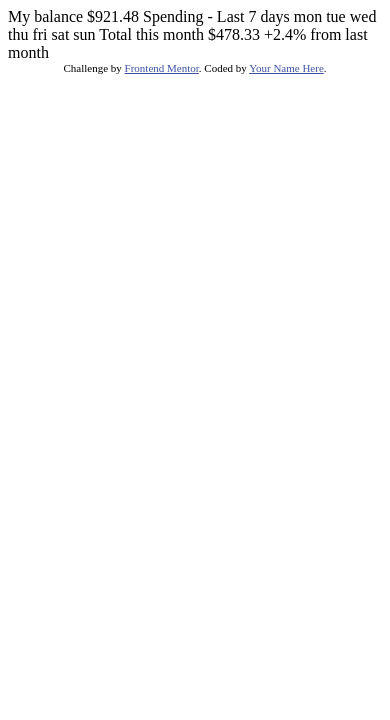
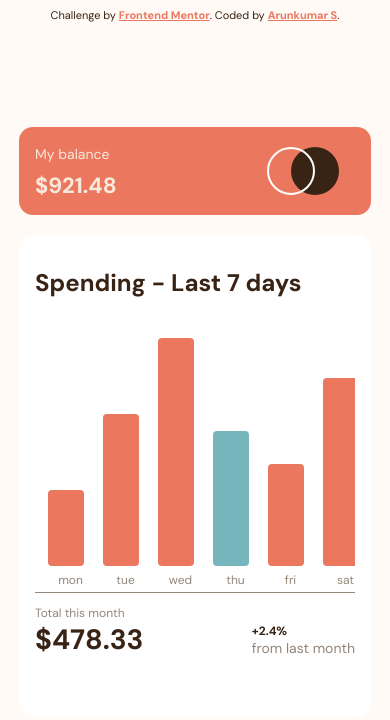
Before and after one commit to arunkumar0398/expenses-chart-component, a plain HTML site: page index.html in a window 390 px wide. Drawn offline with nearby package versions, Linux system fonts and the light colour scheme; no server answers.

Commit message:
styling and script changes for expense chart
- desktop view: styling and script changes for expense chart
- mobile view: styling changes for expense chart

```diff
--- /dev/null
+++ b/css/style.css
@@ -0,0 +1,208 @@
+@import url('https://fonts.googleapis.com/css2?family=DM+Sans:opsz,wght@9..40,400;9..40,700&display=swap');
+
+body {
+    background-color: hsl(33, 100%, 98%);
+}
+
+.expense-chart {
+    position: absolute;
+    top: 50%;
+    left: 50%;
+    transform: translateX(-50%) translateY(-50%);
+}
+
+.balance-header {
+    display: block;
+    background-color: hsl(10, 79%, 65%);
+    width: 470px;
+    height: 80px;
+    padding: 16px;
+    padding-top: 4px;
+    padding-bottom: 4px;
+    border-radius: 14px;
+}
+
+.title-and-amount {
+    float: left;
+}
+
+.title-and-amount .title {
+    font-size: 14px;
+    font-family: 'DM Sans', sans-serif;
+    color: hsl(27, 66%, 92%);
+    font-weight: 400;
+    margin-bottom: 0;
+}
+
+.title-and-amount .amount {
+    margin-top: 8px;
+    font-size: 22px;
+    font-family: 'DM Sans', sans-serif;
+    font-weight: 700;
+    color: hsl(27, 66%, 92%);
+    margin-bottom: 0;
+}
+
+.expense-logo {
+    width: auto;
+    height: auto;
+    padding: 16px;
+    float: right;
+}
+
+.chart-info {
+    background-color: hsl(0deg 0% 100%);
+    padding: 16px;
+    border-radius: 14px;
+    margin-top: 20px;
+    height: 450px;
+}
+
+.chart-info .chart-title {
+    font-size: 24px;
+    color: hsl(25, 47%, 15%);
+    font-family: 'DM Sans', sans-serif;
+    font-weight: 700;
+}
+
+/* Bar Chart */
+
+  .chart-container{
+    position: relative;
+    margin-top: 40px;
+  }
+
+  svg{
+    border-radius: .123rem;
+  }
+  .bar {
+    fill: hsl(10, 79%, 65%);
+    transition: all 150ms ease;
+  }
+
+  .bar:hover {
+    fill: hsl(10, 64%, 81%);
+  }
+
+  .axis--x path {
+    visibility: hidden;
+  }
+
+  .axis--y {
+    visibility: hidden;
+  }
+
+  svg text{
+    fill: black;
+  }
+
+  .tick line {
+    visibility: hidden;
+  }
+
+  .tick text {
+    font-size: 12px;
+    font-family: 'DM Sans', sans-serif;
+    fill: hsl(28, 10%, 53%);
+  }
+
+  /* tip */
+  .tip{
+    width: 3rem;
+    padding: 5px;
+    font-size: 14px;
+    font-weight: 700;
+    color: hsl(27, 66%, 92%);
+    font-family: 'DM Sans', sans-serif;
+    background-color: hsl(25, 47%, 15%);
+    text-align: center;
+    box-shadow: 0px 2px 10px -2px #aaa;
+    border: 1px solid #444;
+    border-radius: 6px;
+    transition: all 160ms cubic-bezier(0.455, 0.03, 0.515, 0.955);
+  }
+  .tip::after{
+    content: " ";
+    position: absolute;
+    bottom: -.5rem;
+    left: 50%;
+    margin-left: -.5rem;
+    border-style: none;
+    border-width: .5rem .5rem 0 .5rem;
+    border-color: #444 transparent transparent transparent;
+  }
+
+  .chart-breakline {
+    width: 100%;
+    height: 0.5px;
+    background-color: hsl(28, 10%, 53%);
+  }
+
+  /*  */
+
+  .month-balance {
+    display: block;
+  }
+
+  .current--month {
+    float: left;
+
+  }
+
+  .current--month .currentmonth--text {
+    font-size: 12px;
+    font-family: 'DM Sans', sans-serif;
+    color: hsl(28, 10%, 53%);
+    margin-bottom: 0;
+  }
+  .current--month .currentmonth--amount {
+    font-size: 28px;
+    font-family: 'DM Sans', sans-serif;
+    color: hsl(25, 47%, 15%);
+    font-weight: 700;
+    margin: 0px;
+  }
+
+  .previous--month {
+    float: right;
+  }
+
+  .previous--month .previousmonth--percentage {
+    font-size: 12px;
+    font-family: 'DM Sans', sans-serif;
+    font-weight: 700;
+    color:hsl(25, 47%, 15%);
+    margin-top: 40px;
+    margin-bottom: 0;
+  }
+  .previous--month .previousmonth--text {
+    font-size: 14px;
+    color: hsl(28, 10%, 53%);
+    font-family: 'DM Sans', sans-serif;
+    margin: 0;
+  }
+
+
+  @media only screen and (max-width: 480px) {
+    .balance-header {
+      width: 320px;
+    }
+
+    .background-style {
+      width: 320px;
+      height: 250px;
+    }
+
+    rect {
+      width: 36px;
+    }
+
+    .whole-chart {
+      transform: translate(0px , 0px);
+    }
+
+    .previous--month .previousmonth--percentage {
+      margin-top: 30px;
+    }
+
+  }
--- a/index.html
+++ b/index.html
@@ -1,43 +1,66 @@
 <!DOCTYPE html>
 <html lang="en">
-<head>
-  <meta charset="UTF-8">
-  <meta name="viewport" content="width=device-width, initial-scale=1.0"> <!-- displays site properly based on user's device -->
+  <head>
+    <meta charset="UTF-8">
+    <meta name="viewport" content="width=device-width, initial-scale=1.0"> <!-- displays site properly based on user's device -->
 
-  <link rel="icon" type="image/png" sizes="32x32" href="./images/favicon-32x32.png">
+    <link rel="icon" type="image/png" sizes="32x32" href="./images/favicon-32x32.png">
 
-  <title>Frontend Mentor | Expenses chart component</title>
+    <title>Frontend Mentor | Expenses chart component</title>
+
+    <link rel="stylesheet" href="./css/style.css">
 
   <!-- Feel free to remove these styles or customise in your own stylesheet 👍 -->
   <style>
-    .attribution { font-size: 11px; text-align: center; }
-    .attribution a { color: hsl(228, 45%, 44%); }
+    .attribution { font-size: 11px; text-align: center; font-family: 'DM Sans', sans-serif; color: hsl(25, 47%, 15%); }
+    .attribution a { color: hsl(10, 79%, 65%); font-weight: 600; }
   </style>
 </head>
 <body>
 
-  My balance
-  $921.48
+  <div class="expense-chart">
+    <div class="balance-header">
+      <div class="title-and-amount">
+        <p class="title">My balance</p>
 
-  Spending - Last 7 days
+        <p class="amount">$921.48</p>
+      </div>
+      <div class="expense-logo">
+        <img src="./images/logo.svg" alt="expense logo">
+      </div>
+    </div>
 
-  mon
-  tue
-  wed
-  thu
-  fri
-  sat
-  sun
+    <div class="chart-info">
+      <h1 class="chart-title">Spending - Last 7 days</h1>
 
-  Total this month
-  $478.33
+      <section class="chart-container">
+        <svg width="460" height="290" ></svg>
+      </section>
 
-  +2.4%
-  from last month
+      <div class="chart-breakline"></div>
+
+      <div class="month-balance">
+        <div class="current--month">
+          <p class="currentmonth--text">Total this month</p>
+          <p class="currentmonth--amount">$478.33</p>
+        </div>
+
+        <div class="previous--month">
+          <p class="previousmonth--percentage">+2.4%</p>
+          <p class="previousmonth--text">from last month</p>
+        </div>
+      </div>
+    </div>
+
+  </div>
 
   <div class="attribution">
     Challenge by <a href="https://www.frontendmentor.io?ref=challenge" target="_blank">Frontend Mentor</a>.
-    Coded by <a href="#">Your Name Here</a>.
+    Coded by <a href="https://www.frontendmentor.io/profile/arunkumar0398" target="_blank">Arunkumar S</a>.
   </div>
+
+  <script src='https://d3js.org/d3.v4.min.js'></script>
+
+  <script src="./js/chart.js" async></script>
 </body>
 </html>
--- /dev/null
+++ b/js/chart.js
@@ -0,0 +1,121 @@
+let static_data = [
+  {
+    "day": "mon",
+    "amount": 17.45
+  },
+  {
+    "day": "tue",
+    "amount": 34.91
+  },
+  {
+    "day": "wed",
+    "amount": 52.36
+  },
+  {
+    "day": "thu",
+    "amount": 31.07
+  },
+  {
+    "day": "fri",
+    "amount": 23.39
+  },
+  {
+    "day": "sat",
+    "amount": 43.28
+  },
+  {
+    "day": "sun",
+    "amount": 25.48
+  }];
+
+  const now = new Date();
+  const daysOfWeek = ['Sunday', 'Monday', 'Tuesday', 'Wednesday', 'Thursday', 'Friday', 'Saturday'];
+  const dayOfWeek = now.getDay();
+
+  let tip = d3.select(".chart-container")
+      .append("div")
+      .attr("class", "tip")
+      .style("position", "absolute")
+      .style("z-index", "10")
+      .style("visibility", "hidden");
+
+  let svg = d3.select("svg").attr("class", "background-style"),
+      margin = {top: 20, right: 20, bottom: 42, left: 40},
+      width = +svg.attr("width") - margin.left - margin.right,
+      height = +svg.attr("height") - margin.top - margin.bottom;
+
+  let x = d3.scaleBand().rangeRound([0, width]).padding(0.19),
+      y = d3.scaleLinear().rangeRound([height, 0]);
+
+  let g = svg.append("g")
+      .attr("class","whole-chart")
+      .attr("transform", "translate(" + (margin.left-10) + "," + (margin.top+10) + ")");
+
+  d3.json("apiPlaceholderURL", function(error, data) {
+    data = static_data;
+
+    x.domain(data.map(function(d) { return d.day; }));
+    y.domain([0, d3.max(data, function(d) { return d.amount; })]);
+
+    g.append("g")
+        .attr("class", "axis axis--x")
+        .attr("transform", "translate(0," + height + ")")
+        .call(d3.axisBottom(x))
+     .append("text")
+        .attr("y", 6)
+        .attr("dy", "2.5em")
+        .attr("dx", width/2 - margin.left)
+        .attr("text-anchor", "start")
+
+    // g.append("g")
+    //     .attr("class", "axis axis--y")
+    //     .call(d3.axisLeft(y).ticks(10))
+    //   .append("text")
+    //     .attr("transform", "rotate(-90)")
+    //     .attr("y", 6)
+    //     .attr("dy", "0.71em")
+    //     .attr("text-anchor", "end")
+
+
+    g.selectAll(".bar")
+      .data(data)
+      .enter().append("rect")
+        .attr("class", "bar")
+        .attr("rx", "4")
+        .attr("x", function(d) { return x(d.day); })
+        .attr("y", function(d) { return y(d.amount); })
+        .attr("width", x.bandwidth())
+        .attr("height", function(d) { return height - y(d.amount)})
+        .on("mouseover", function(d) {return tip.text('$'+d.amount).style("visibility", "visible").style("top", y(d.amount) - 18+ 'px' ).style("left", x(d.day) + x.bandwidth() - 21 + 'px')})
+	    //.on("mousemove", function(){return tooltip.style("top", (d3.event.pageY-10)+"px").style("left",(d3.event.pageX+10)+"px");})
+	    .on("mouseout", function(){return tip.style("visibility", "hidden");});
+       });
+
+
+    setTimeout(() => {
+      let barElements = document.querySelectorAll('.bar');
+
+      switch(daysOfWeek[dayOfWeek]) {
+        case 'Monday':
+          barElements[0].style.fill = 'hsl(186, 34%, 60%)';
+          break;
+        case 'Tuesday':
+          barElements[1].style.fill = 'hsl(186, 34%, 60%)';
+          break;
+        case 'Wednesday':
+          barElements[2].style.fill = 'hsl(186, 34%, 60%)';
+          break;
+        case  'Thursday':
+          barElements[3].style.fill = 'hsl(186, 34%, 60%)';
+          break;
+        case  'Friday':
+          barElements[4].style.fill = 'hsl(186, 34%, 60%)';
+          break;
+        case  'Saturday':
+          barElements[5].style.fill = 'hsl(186, 34%, 60%)';
+          break;
+        case 'Sunday':
+          barElements[6].style.fill = 'hsl(186, 34%, 60%)';
+          break;
+      }
+    }, 10);
```
